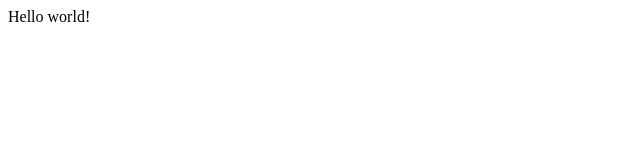
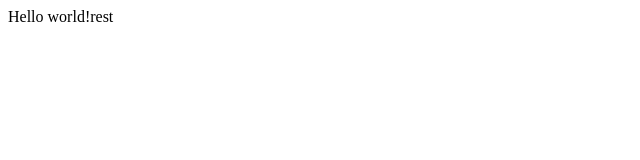
Before and after one commit to lma256/GitTutorial, a plain HTML site: page index.html in a window 1280 px wide. Shown: the full height of the page, 0-640 px from the left. Drawn offline with Linux system fonts and the light colour scheme.

Commit message:
nasza zmiana

```diff
--- a/index.html
+++ b/index.html
@@ -6,7 +6,7 @@
         <title>Git tutorial</title>
     </head>
     <body>
-        Hello world!
+        Hello world!rest
     </body>
 
 </html>
```
